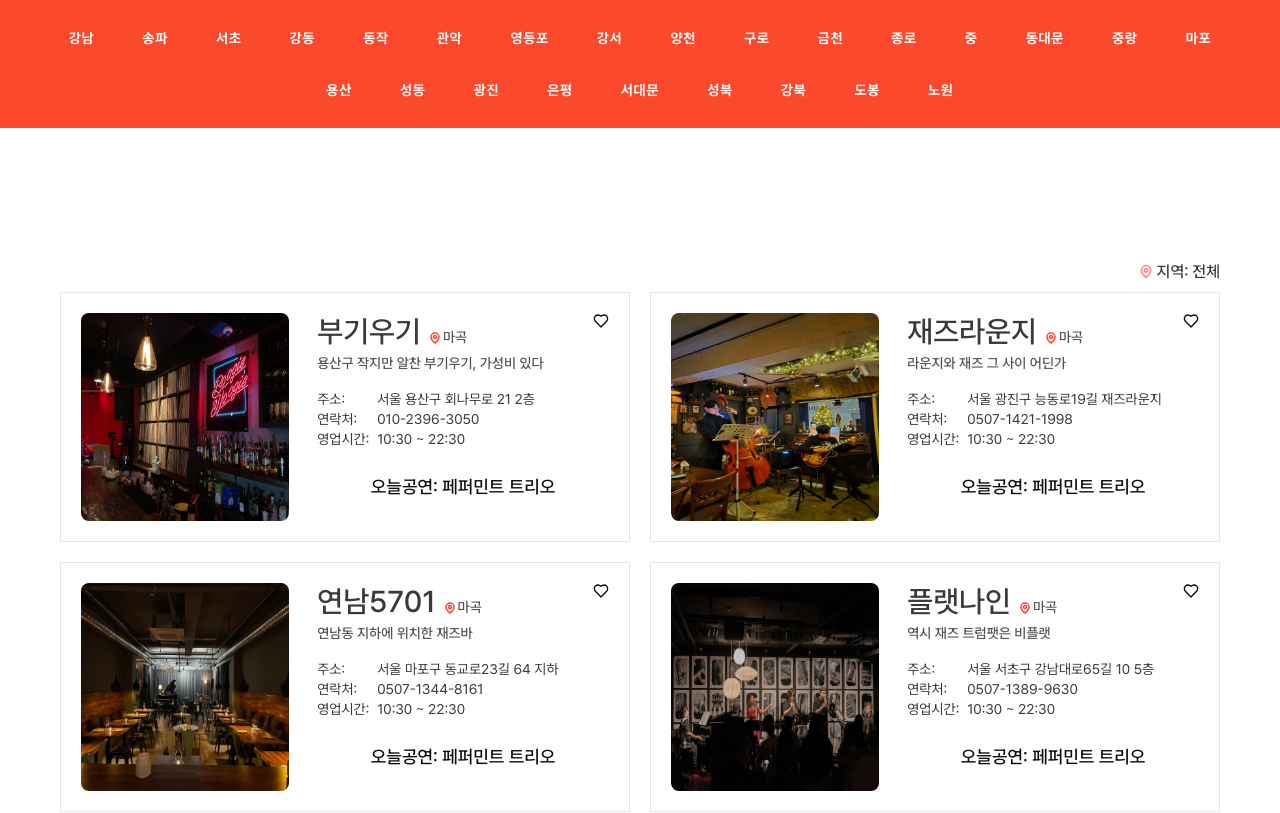
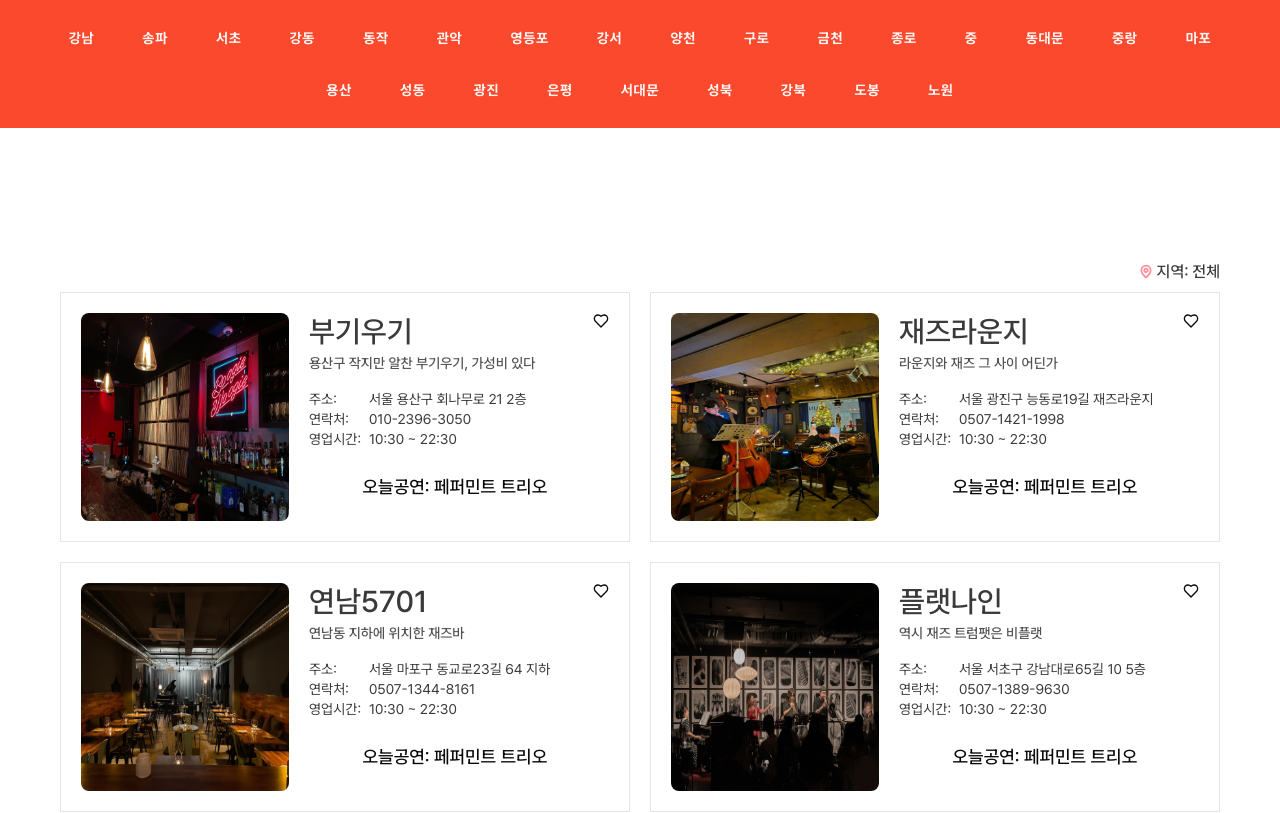
Before and after one commit to mrbonk97/jazz-soup, a Next.js app: page /location in a window 1280 px wide. Shown: the top 813 px of the page. Built offline with nearby package versions, Linux system fonts and the light colour scheme.

Commit message:
/location 모바일 약간 더 최적화

```diff
--- a/app/location/page.tsx
+++ b/app/location/page.tsx
@@ -34,7 +34,7 @@ const LocationPage = ({ searchParams }: Props) => {
         </h1>
       </section>
       <section className="pt-0 p-5 w-full lg:max-w-[1200px]">
-        <ul className="grid border-b grid-cols-1 lg:grid-cols-2 gap-5">
+        <ul className="grid border-b grid-cols-1 lg:grid-cols-2 md:gap-5">
           {JAZZ_BAR.map((item) => (
             <JazzbarCard
               key={item.id}
@@ -74,7 +74,7 @@ const JazzbarCard = ({
   return (
     <li>
       <Link
-        className="relative p-3 md:p-5 border-t md:border rounded-none flex flex-col-reverse md:flex-row justify-between gap-0 md:gap-5 hover:bg-custom-1 md:hover:rounded-lg duration-300"
+        className="relative p-3 md:p-5 border-t md:border rounded-none flex flex-col-reverse md:flex-row justify-between md:justify-start gap-0 md:gap-5 hover:bg-custom-1 md:hover:rounded-lg duration-300"
         href={`/location/${id}`}
       >
         <HeartIcon
@@ -91,7 +91,7 @@ const JazzbarCard = ({
             width={256}
             className="h-32 w-32 md:h-52 md:w-52 rounded-lg"
           />
-          <ul className="flex flex-col gap-2 text-xs font-bold opacity-70">
+          <ul className="flex flex-col gap-0.5 text-xs font-bold opacity-70">
             <li className="md:hidden">{address1}</li>
             <li className="md:hidden">{contact}</li>
             <li className="md:hidden">10:30 ~ 22:30</li>
@@ -103,28 +103,32 @@ const JazzbarCard = ({
 
         <div>
           <hgroup>
-            <div className="">
+            <div>
               <h2 className="inline text-lg md:text-3xl font-bold md:font-medium opacity-80">
                 {title}
               </h2>
               <MapPin
-                className="ml-2 text-custom-2 text-xs inline"
+                className="md:hidden ml-2 text-custom-2 text-xs inline"
                 size={12}
                 strokeWidth={3}
               />
-              <span className="ml-0.5 font-medium text-sm opacity-70">
+              <span className="md:hidden ml-0.5 font-medium text-sm opacity-70">
                 마곡
               </span>
             </div>
             <p className="md:mt-1 text-sm font-medium opacity-70">
               {description}
             </p>
-            <ul className="mt-4 grid grid-cols-5 gap-x-2 text-sm opacity-80">
+            <ul className="mt-4 grid grid-cols-5 lg:gap-x-2 text-sm opacity-80">
               <li className="hidden md:block col-span-1">주소: </li>
-              <li className="hidden md:block col-span-4">{address1}</li>
+              <li className="hidden md:block col-span-4 w-20 whitespace-nowrap">
+                {address1}
+              </li>
               <li className="hidden md:block col-span-1">연락처: </li>
               <li className="hidden md:block col-span-4">{contact}</li>
-              <li className="hidden md:block col-span-1">영업시간: </li>
+              <li className="hidden md:block col-span-1 whitespace-nowrap">
+                영업시간:
+              </li>
               <li className="hidden md:block col-span-4">10:30 ~ 22:30</li>
             </ul>
           </hgroup>
--- a/components/nav/footer.tsx
+++ b/components/nav/footer.tsx
@@ -2,8 +2,8 @@ import Link from "next/link";
 
 export const Footer = () => {
   return (
-    <footer className="mt-10 md:mt-40 py-10 w-full border-t bg-background flex items-center justify-center">
-      <ul className="flex gap-5 text-sm">
+    <footer className="mt-10 md:mt-40 py-5 md:py-10 w-full border-t bg-background flex2">
+      <ul className="flex gap-2 md:gap-5 text-xs md:text-sm">
         <li>
           <Link className="hover:underline underline-offset-2" href={"/policy"}>
             서비스 소개
--- a/components/nav/top-nav-3.tsx
+++ b/components/nav/top-nav-3.tsx
@@ -64,7 +64,7 @@ export const TopnavLocationSmall = ({ selectedLocation }: Props) => {
             </DrawerDescription>
           </DrawerHeader>
           <DrawerFooter>
-            <ul className="text-sm font-bold space-y-3 max-h-[600px] overflow-y-auto">
+            <ul className="text-sm font-bold space-y-3 max-h-[400px] overflow-y-auto">
               {LOCATION.map((item) => {
                 return (
                   <DrawerClose
```
